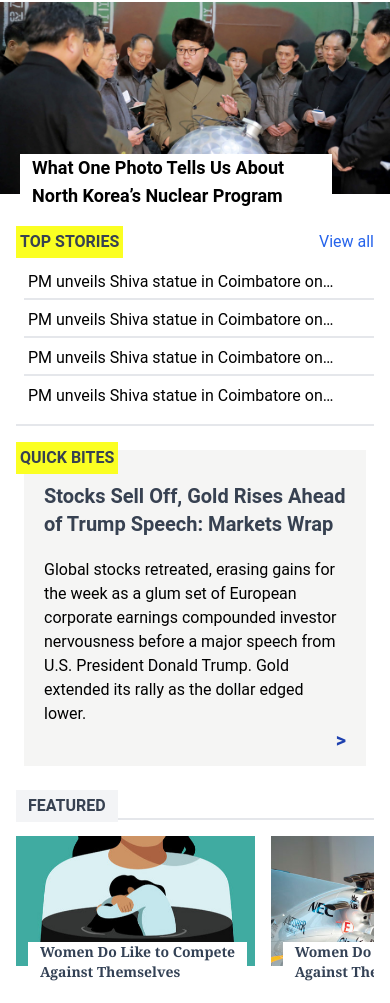
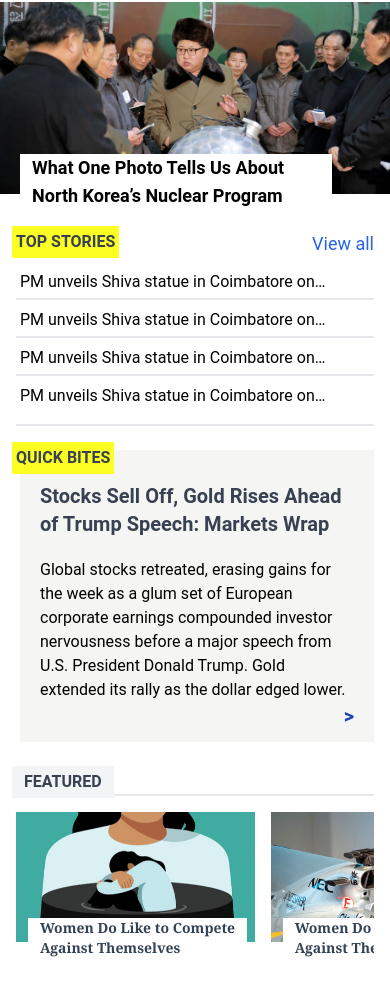
Before and after one commit to Quantronghiep/TaskB-Tailwinds, a plain HTML site: page index.html in a window 390 px wide. Shown: the part 82-1085 px from the top of the page. Drawn offline with nearby package versions, Linux system fonts and the light colour scheme.

Commit message:
commit hiccc

```diff
--- a/index.html
+++ b/index.html
@@ -121,40 +121,40 @@
                         <div class="flex justify-between mt-8 lg:mt-0 text-center">
                             <div>
                                 <p
-                                    class="bg-[#fbff22] p-1 inline-block lg:text-xl font-semibold text-gray-700 text-base">
+                                    class="bg-[#fbff22] p-1 inline-block lg:text-xl font-semibold text-gray-700 text-base -ml-1 lg:ml-0">
                                     TOP STORIES</p>
                             </div>
-                            <div class="text-blue-600 mt-1 lg:hidden">View all</div>
+                            <div class="text-blue-600 mt-1 lg:hidden text-lg">View all</div>
                         </div>
 
 
                         <div class="text-base lg:text-lg">
-                            <div class="mt-2 ml-2 lg:ml-0 lg:pb-1 p-1  border-b-2 border-gray-200 line-clamp-1 lg:line-clamp-none ">
+                            <div class="mt-2  lg:pb-1 p-1  border-b-2 border-gray-200 line-clamp-1 lg:line-clamp-none ">
                                 PM unveils
                                 Shiva statue in
                                 Coimbatore on Mahashivratri
                             </div>
-                            <div class="mt-1 ml-2 lg:ml-0 lg:pb-1 p-1  border-b-2 border-gray-200  line-clamp-1 lg:line-clamp-none ">
+                            <div class="mt-1  lg:pb-1 p-1  border-b-2 border-gray-200  line-clamp-1 lg:line-clamp-none ">
                                 PM unveils
                                 Shiva statue in
                                 Coimbatore on Mahashivratri
                             </div>
-                            <div class="mt-1 ml-2 lg:ml-0 lg:pb-1 p-1  border-b-2 border-gray-200  line-clamp-1 lg:line-clamp-none ">
+                            <div class="mt-1  lg:pb-1 p-1  border-b-2 border-gray-200  line-clamp-1 lg:line-clamp-none ">
                                 PM unveils
                                 Shiva statue in
                                 Coimbatore on Mahashivratri
                             </div>
                             <div
-                                class="mt-1 ml-2 lg:ml-0 lg:pb-1 p-1  lg:border-b-2 lg:border-gray-200  line-clamp-1 lg:line-clamp-none ">
+                                class="mt-1  lg:pb-1 p-1  lg:border-b-2 lg:border-gray-200  line-clamp-1 lg:line-clamp-none ">
                                 PM
                                 unveils Shiva statue in
                                 Coimbatore on Mahashivratri
                             </div>
-                            <div class="mt-1 ml-2 lg:ml-0 lg:pb-1 p-1  border-b-2 border-gray-200   hidden lg:block">
+                            <div class="mt-1  lg:pb-1 p-1  border-b-2 border-gray-200   hidden lg:block">
                                 PM unveils Shiva statue in
                                 Coimbatore on Mahashivratri
                             </div>
-                            <div class="mt-1 ml-2 lg:ml-0 lg:pb-1 p-1  border-b-2 border-gray-200  hidden lg:block">
+                            <div class="mt-1  lg:pb-1 p-1  border-b-2 border-gray-200  hidden lg:block">
                                 PM unveils Shiva statue in
                                 Coimbatore on Mahashivratri
                             </div>
@@ -166,9 +166,9 @@
                 </div>
                 <div class="">
                     <div class="lg:bg-stone-100 mt-4 lg:mt-0">
-                        <p class="bg-[#fbff22] p-1 inline-block text-base lg:text-xl font-semibold text-gray-700 ">QUICK
+                        <p class="bg-[#fbff22] p-1 inline-block text-base lg:text-xl font-semibold text-gray-700 -ml-1 lg:ml-0">QUICK
                             BITES</p>
-                        <div class="pt-8 lg:pt-5 p-5 pb-10 mx-2 -mt-6 lg:mt-0 lg:mx-0 bg-stone-100">
+                        <div class="pt-8 lg:pt-5 p-5 pb-10 ml-1 -mt-6 lg:mt-0 lg:ml-0 bg-stone-100">
                             <h1 class="text-xl lg:text-3xl font-semibold text-gray-700 ">Stocks Sell Off, Gold
                                 Rises Ahead of Trump Speech: Markets
                                 Wrap
@@ -201,7 +201,7 @@
                         <div class="flex  text-center lg:bg-[#f5f5f5] grow mr-8">
 
                             <button
-                                class="bg-gray-100 text-gray-700 px-3 py-1 lg:py-2 lg:px-4 lg:text-xl font-semibold">FEATURED</button>
+                                class="bg-gray-100 text-gray-700 px-3 py-1 lg:py-2 lg:px-4 lg:text-xl font-semibold -ml-1 lg:ml-0">FEATURED</button>
 
                             <div class="text-lg hidden lg:block mt-2 pl-10 pr-20">Mahashivratri symbolizes a union of
                                 divinity with a purpose
@@ -267,7 +267,7 @@
 
             <div class="lg:grid grid-cols-6 gap-8 -mt-4 lg:mt-6">
                 <div class="col-span-1">
-                    <p class="bg-gray-100 p-1 inline-block text-base lg:text-xl font-semibold text-gray-700">WORLD NEWS
+                    <p class="bg-gray-100 p-1 inline-block text-base lg:text-xl font-semibold text-gray-700 -ml-1 lg:ml-0">WORLD NEWS
                     </p>
                     <div class="border-b-2 border-gray-200 lg:border-none -mt-1"></div>
                     <div class="grid grid-rows-2 grid-flow-col gap-4">
@@ -363,7 +363,7 @@
                             </div>
                         </div>
                         <div class="lg:border-r-2 border-gray-200 mt-4 lg:mt-0 lg:pr-3">
-                            <p class="bg-[#fbff22] p-1 inline-block text-base lg:text-xl font-semibold text-gray-700">
+                            <p class="bg-[#fbff22] p-1 inline-block text-base lg:text-xl font-semibold text-gray-700 -ml-1 lg:ml-0">
                                 ENTERTAIMENT</p>
                             <div class="border-b-2 border-gray-200 lg:border-none -mt-1"></div>
                             <div class="">
@@ -433,7 +433,7 @@
                 </div>
 
                 <div class="col-span-1 mt-4 lg:mt-0">
-                    <p class="bg-gray-100 p-1 inline-block lg:text-xl text-base font-semibold text-gray-700">SPORTS NEWS
+                    <p class="bg-gray-100 p-1 inline-block lg:text-xl text-base font-semibold text-gray-700 -ml-1 lg:ml-0">SPORTS NEWS
                     </p>
                     <div class="border-b-2 border-gray-200 lg:border-none -mt-1"></div>
                     <div class="grid grid-rows-2 grid-flow-col gap-4">
```
